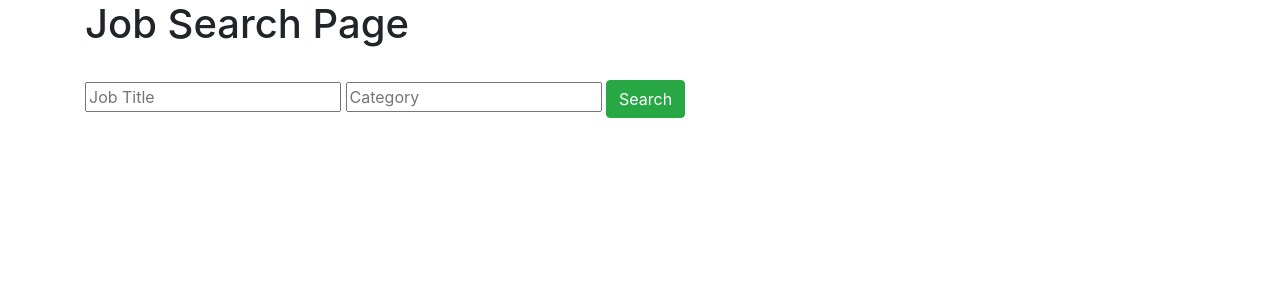
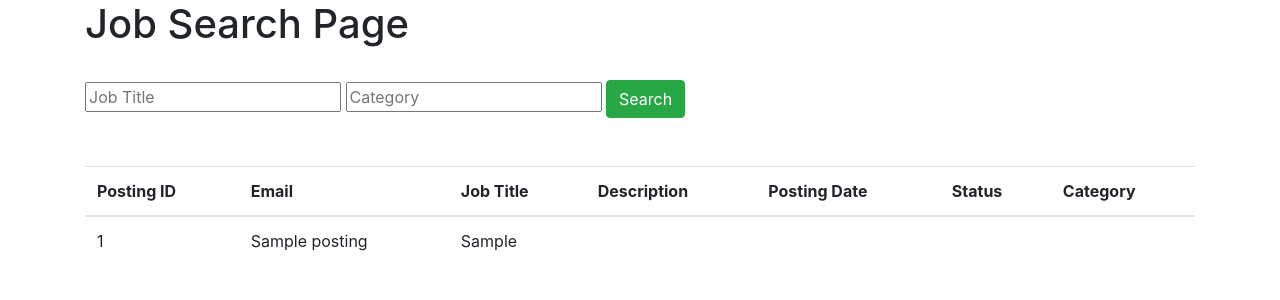
Before and after one commit to CaoGreg/COMP-353-Main-Project, a Flask app: page /postings in a window 1280 px wide. Shown: the part 56-356 px from the top of the page. Run offline with Flask 2, Linux system fonts and the light colour scheme; tables that the repository leaves empty or names only in its code hold one stand-in row (values such as "Sample post"); some libraries are stand-ins or nearby versions.

Commit message:
fixed jobapplication and get jobpostings

```diff
--- a/app.py
+++ b/app.py
@@ -1,4 +1,4 @@
-from flask import Flask, render_template,session, abort, url_for, redirect, request
+from flask import Flask, render_template, session, abort, url_for, redirect, request, flash
 from flask_bootstrap import Bootstrap
 from db_connection import *
 
@@ -45,56 +45,20 @@ def users():
 
 @app.route('/postings', methods=['GET', 'POST'])
 def postings():
-    title = None
-    category = None
-    open('templates/postings-results.html', 'w').close()
-
+    title = ""
+    category = ""
     if request.method == 'POST':
         title = request.form['title_search']
         category = request.form['category_search']
-
-        file = open('templates/postings-results.html', 'w')
-        html = """
-        {% extends 'base.html' %}{% block body %}
-        <div class="container"><h1>Job Search Page</h1><br><form id="job-search-engine" action="" method="post"><input type="text" placeholder="Job Title" name="title_search"><input type="text" placeholder="Category" name="category_search"><input class="btn btn-success" type="submit" value="Search"></form><br><br></div>
-        <div class="container">
-            <table class="table" id="posting-table">
-              <thead>
-                <tr>
-                  <th scope="col">Posting ID</th>
-                  <th scope="col">Email</th>
-                  <th scope="col">Job Title</th>
-                  <th scope="col">Description</th>
-                  <th scope="col">Posting Date</th>
-                  <th scope="col">Status</th>
-                  <th scope="col">Category</th>
-                </tr>
-              </thead>
-              <tbody>
-        """
-        results = search_postings(title, category)
-
-        for rows in results:
-            html += "<tr>"
-            for col in rows:
-                html += "<td>" + str(col) + "</td>\n"
-            html += "</tr>"
-        html += """
-            </tbody>
-        </table>
-        </div>
-        {% endblock %}
-        """
-        return render_template('postings.html', list_of_postings=search_postings(title, category))
-    else:
-        return render_template('postings.html', list_of_postings=search_postings("", ""))
+    return render_template('postings.html', list_of_postings=search_postings(title, category))
 
 
 @app.route('/jobapplication', methods=['GET', 'POST'])
 def jobapplication():
     if request.method == 'POST':
-
-        return render_template('jobapplication.html')
+        posting_id = request.form['posting_id']
+        email = request.form['email']
+        return render_template('jobapplication.html', application_result=application_job(posting_id, email))
     else:
         return render_template('jobapplication.html')
 
--- a/db_connection.py
+++ b/db_connection.py
@@ -1,5 +1,6 @@
 from dotenv import load_dotenv
 from sshtunnel import SSHTunnelForwarder
+from datetime import date
 import pymysql
 import os
 
@@ -36,18 +37,30 @@ def get_all_users():
 
 
 def search_postings(title, category):
-    if title is None:
-        title = ""
-    if category is None:
-        category = ""
     data = []
     cursor = db_connection.cursor()
     cursor.execute("USE oxc353_1")
     query = "SELECT * FROM MP_Job_posting " \
             "WHERE job_title LIKE '% " + title + "%' " \
-            "OR category LIKE '%" + category+"%';"
+            "AND category LIKE '%" + category+"%';"
     cursor.execute(query)
     for row in cursor:
         data.append(row)
     cursor.close()
     return data
+
+
+def application_job(posting_id, email):
+    data = []
+    today = date.today()
+    cursor = db_connection.cursor()
+    cursor.execute("USE oxc353_1")
+    cursor.execute("""INSERT INTO MP_Job_application(posting_id, email, application_date, status)
+                VALUES(%s, %s, %s, %s)""",
+                (posting_id, email, today.strftime("%Y-%m-%d"), 'pending'))
+    for row in cursor:
+        data.append(row)
+        print(row)
+    cursor.close()
+    db_connection.commit()
+    return data
--- a/templates/postings.html
+++ b/templates/postings.html
@@ -15,5 +15,29 @@
     </form>
     <br>
     <br>
+    <table class="table" id="posting-table">
+      <thead>
+        <tr>
+          <th scope="col">Posting ID</th>
+          <th scope="col">Email</th>
+          <th scope="col">Job Title</th>
+          <th scope="col">Description</th>
+          <th scope="col">Posting Date</th>
+          <th scope="col">Status</th>
+          <th scope="col">Category</th>
+        </tr>
+      </thead>
+      <tbody>
+        {% for postings in list_of_postings %}
+        <tr>
+            {% for col in postings %}
+            <td>
+                {{ col }}
+            </td>
+            {% endfor %}
+        </tr>
+        {% endfor %}
+      </tbody>
+    </table>
 </div>
 {% endblock %}
```
Also changed, not shown: templates/jobapplication.html (+0 -24 lines).
